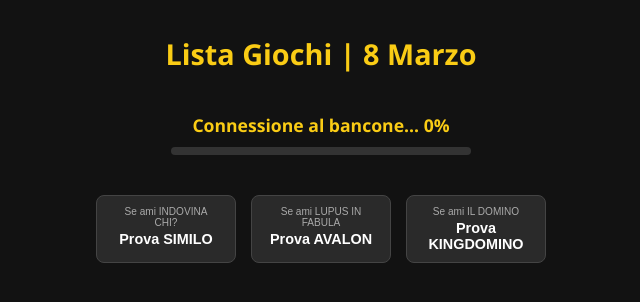
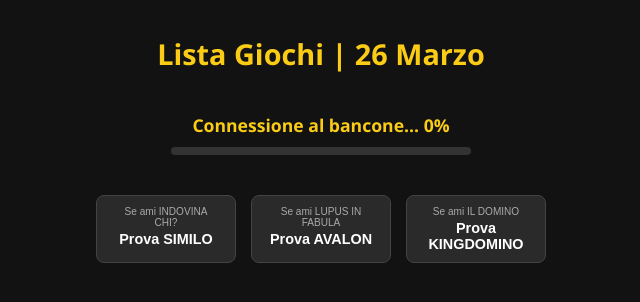
Before and after one commit to iroutua/lets-play, a plain HTML site: page index.html in a window 1280 px wide. Shown: the whole page, without its empty margins (319-959 px from the left). Drawn offline with Linux system fonts and the light colour scheme.

```diff
--- a/index.html
+++ b/index.html
@@ -143,7 +143,7 @@
 </head>
 <body>
 
-    <h1 id="main-title">Lista Giochi | 8 Marzo</h1>
+    <h1 id="main-title">Lista Giochi | 26 Marzo</h1>
 
     <div id="loading-container">
         <div id="loading-text">Connessione al bancone... 0%</div>
```
